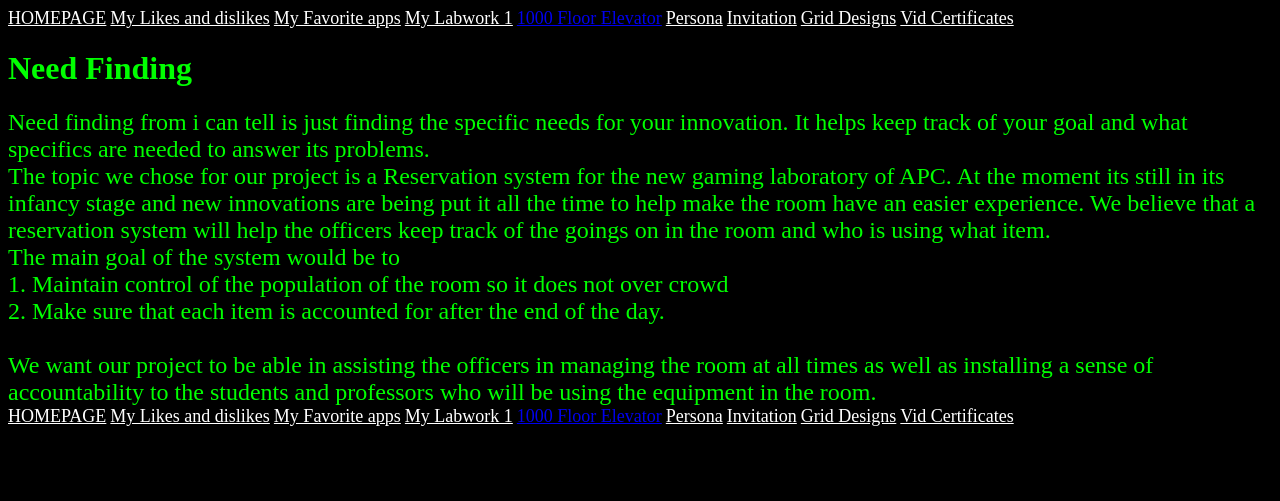
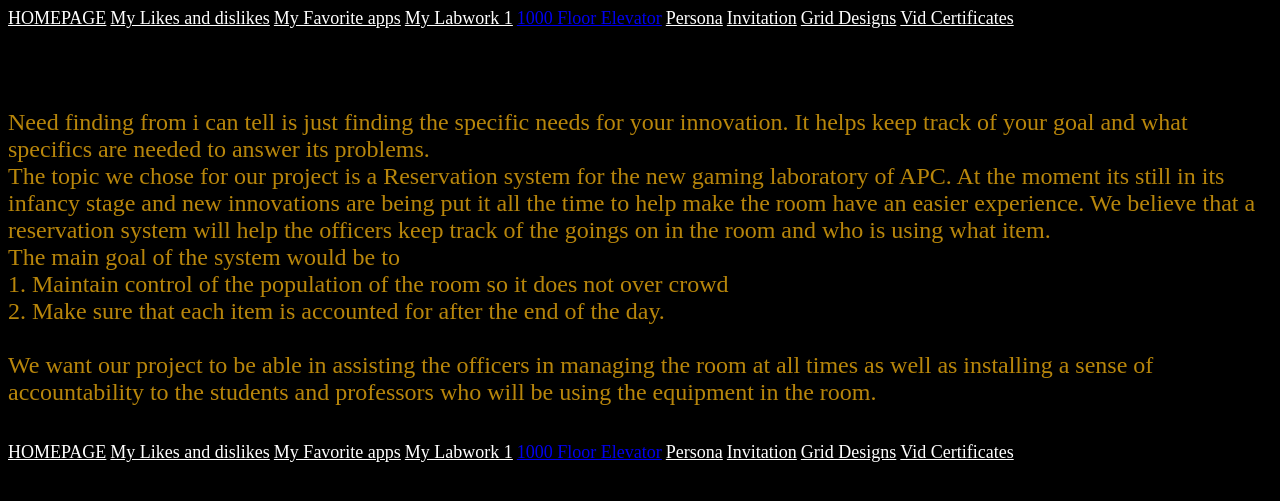
Before and after one commit to Xedris/Userdes1, a PHP site: page /Activity4.php in a window 1280 px wide. Shown: the top 501 px of the page. Run offline with PHP 8.4, Linux system fonts and the light colour scheme.

Commit message:
Update Activity4.php

```diff
--- a/Activity4.php
+++ b/Activity4.php
@@ -13,8 +13,8 @@
 <a href="UX-DESIGN-CERTIFICATES.php"style="color:White;"><font size="4">Vid Certificates</font></a>
 </head>
 <body style="background-color:Black;">
-<h1 style="color:Lime;"> Need Finding</h1>
-<p1 style="color:Lime;"><font size="5"> Need finding from i can tell is just finding the specific needs for your innovation. It helps keep
+<h1 style="color:DarCyan;"> Need Finding</h1>
+<p1 style="color:DarkGoldenRod;"><font size="5"> Need finding from i can tell is just finding the specific needs for your innovation. It helps keep
 track of your goal and what specifics are needed to answer its problems.<br>
 The topic we chose for our project is a Reservation system for the new gaming laboratory of APC. At the moment its still in its infancy stage
 and new innovations are being put it all the time to help make the room have an easier experience. We believe that a reservation system
@@ -25,6 +25,8 @@ The main goal of the system would be to<br>
 <br>
 We want our project to be able in assisting the officers in managing the room at all times as well as installing a sense of accountability
 to the students and professors who will be using the equipment in the room.</font></p1><br>
+                                      <br>
+                                      <br>
 <a href="index.php"style="color:White;"><font size="4">HOMEPAGE</font></a>
 <a href="new-2.php"style="color:White;"><font size="4">My Likes and dislikes</font></a>
 <a href="Activity2.php"style="color:White;"><font size="4">My Favorite apps</font></a>
```
